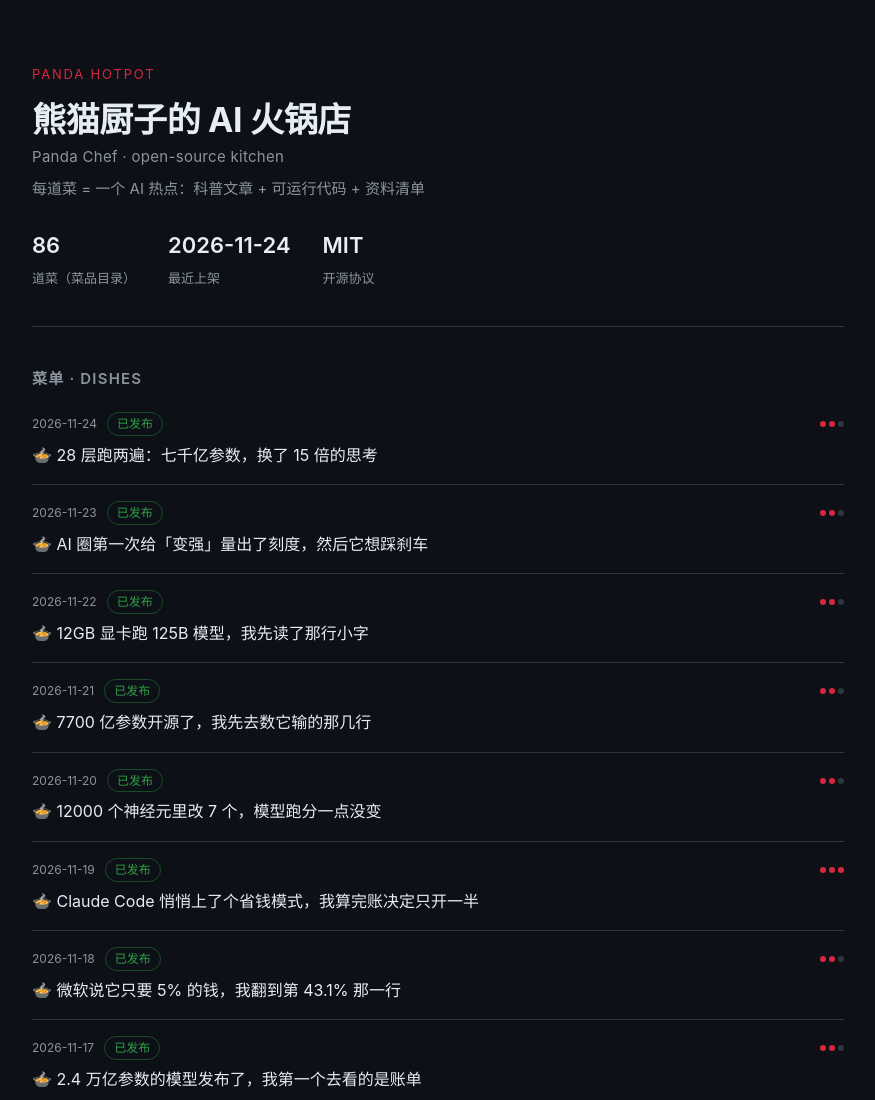
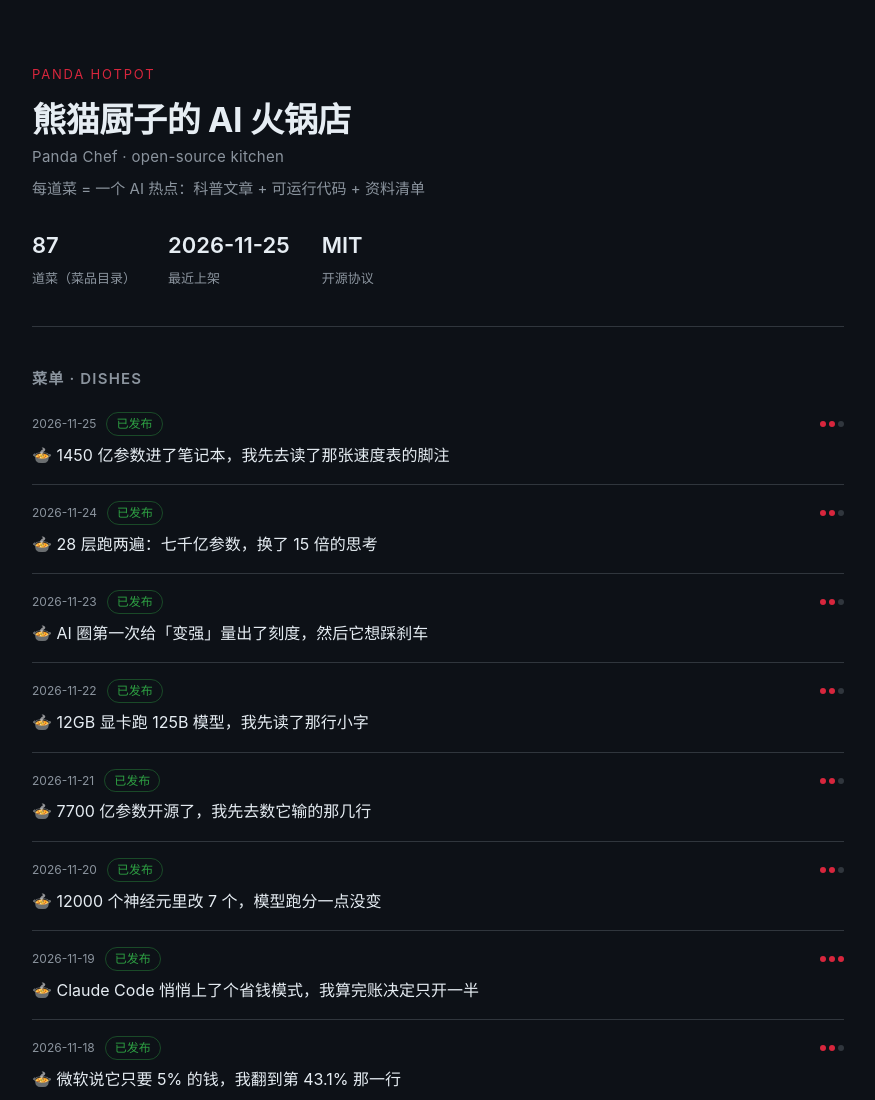
Before and after one commit to panda-chef/panda-hotpot, a plain HTML site: page docs/index.html in a window 1280 px wide. Shown: the top 1100 px of the page, without its empty margins (202-1077 px from the left). Drawn offline with Linux system fonts and the light colour scheme.

Commit message:
🍲 同步 2026-11-25 菜品

```diff
--- a/docs/index.html
+++ b/docs/index.html
@@ -58,14 +58,18 @@
       <h1>熊猫厨子的 AI 火锅店<small>Panda Chef · open-source kitchen</small></h1>
       <p class="tagline">每道菜 = 一个 AI 热点：科普文章 + 可运行代码 + 资料清单</p>
       <div class="stats">
-        <div class="stat"><b>86</b><span>道菜（菜品目录）</span></div>
-        <div class="stat"><b>2026-11-24</b><span>最近上架</span></div>
+        <div class="stat"><b>87</b><span>道菜（菜品目录）</span></div>
+        <div class="stat"><b>2026-11-25</b><span>最近上架</span></div>
         <div class="stat"><b>MIT</b><span>开源协议</span></div>
       </div>
     </header>
 
     <h2>菜单 · Dishes</h2>
     <ul class="dishes">
+      <li class="dish">
+        <div class="meta"><span class="date">2026-11-25</span><span class="badge ok">已发布</span><span class="heat" title="热度"><i class="on"></i><i class="on"></i><i class=""></i></span></div>
+        <a class="title" href="https://github.com/panda-chef/panda-hotpot/blob/main/dishes/2026-11-25-1450-%E4%BA%BF%E5%8F%82%E6%95%B0%E8%BF%9B%E4%BA%86%E7%AC%94%E8%AE%B0%E6%9C%AC%EF%BC%8C%E6%88%91%E5%85%88%E5%8E%BB%E8%AF%BB%E4%BA%86%E9%82%A3%E5%BC%A0%E9%80%9F%E5%BA%A6%E8%A1%A8/README.md">🍲 1450 亿参数进了笔记本，我先去读了那张速度表的脚注</a>
+      </li>
       <li class="dish">
         <div class="meta"><span class="date">2026-11-24</span><span class="badge ok">已发布</span><span class="heat" title="热度"><i class="on"></i><i class="on"></i><i class=""></i></span></div>
         <a class="title" href="https://github.com/panda-chef/panda-hotpot/blob/main/dishes/2026-11-24-28-%E5%B1%82%E8%B7%91%E4%B8%A4%E9%81%8D%EF%BC%9A%E4%B8%83%E5%8D%83%E4%BA%BF%E5%8F%82%E6%95%B0%EF%BC%8C%E6%8D%A2%E4%BA%86-15-%E5%80%8D%E7%9A%84%E6%80%9D%E8%80%83/README.md">🍲 28 层跑两遍：七千亿参数，换了 15 倍的思考</a>
```
Also changed, not shown: 2 other files.
